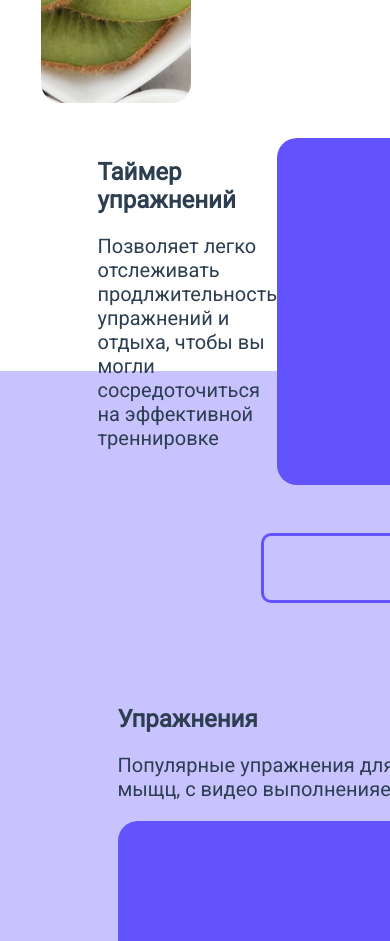
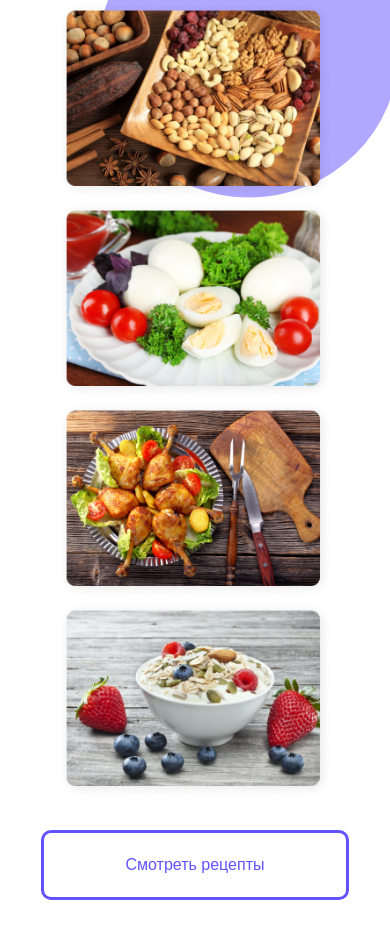
Before and after one commit to IMPOSTOR15/upp-app, a Vue app: page / in a window 390 px wide. Shown: the part 2580-3521 px from the top of the page. Built offline with nearby package versions, Linux system fonts and the light colour scheme.

Commit message:
add pre-adaptive for second, thitd and fourth sliades, footer adaptive

```diff
--- a/src/components/FooterComponent.vue
+++ b/src/components/FooterComponent.vue
@@ -1,21 +1,23 @@
 <template>
   <footer class="footer">
+    <div class="logo-wrapper">
+      <img class="footer-logo" src="@/assets/footerLogo.png" alt="">
+    </div>
     <div class="footer-wrapper">
-      <img class="footer-logo" src="@/assets/footerLogo.png" alt="">
       <div class="footer-column">
         <h4 class="column-toplink">Меню</h4>
-        <p class="column-link">Функционал</p>
-        <p class="column-link">Статьи</p>
+        <p class="column-link">&bull; Функционал</p>
+        <p class="column-link">&bull; Статьи</p>
       </div>
       <div class="footer-column">
         <h4 class="column-toplink">Прочее</h4>
-        <p class="column-link">Политика конфиденциалньости</p>
-        <p class="column-link">Информация о команде</p>
+        <p class="column-link">&bull; Политика конфиденциалньости</p>
+        <p class="column-link">&bull; Информация о команде</p>
       </div>
       <div class="footer-column">
         <h4 class="column-toplink">Помощь</h4>
-        <p class="column-link">Служба поддержки</p>
-        <p class="column-link">Справка</p>
+        <p class="column-link">&bull; Служба поддержки</p>
+        <p class="column-link">&bull; Справка</p>
       </div>
     </div>
   </footer>
@@ -32,19 +34,25 @@
   width: 100%;
   height: 130px;
   background-color: #6253FF;
+  display: flex;
+  flex-direction: row;
+  justify-content: space-around;
+}
+.logo-wrapper {
+  margin: auto 50px;
 }
 .footer-logo {
-  widows: 97px;
+  width: 97px;
   height: 65px;
-  margin: auto 0;
   cursor: pointer;
 }
 .footer-wrapper {
-  height: 130px;
+  width: 1400px;
+  /* height: 130px; */
+  display: flex;
   display: flex;
   flex-direction: row;
   justify-content: space-around;
-  margin: 0 170px;
 }
 .footer-column {
   display: flex;
@@ -64,4 +72,44 @@
   font-weight: lighter;
   cursor: pointer;
 }
+@media (max-width: 1200px) {
+  .footer-wrapper {
+    width: 900px;
+    justify-content: space-between;
+  }
+  .footer-column {
+    margin: 20px;
+  }
+}
+@media (max-width: 980px) {
+  .footer {
+    height: auto;
+    flex-direction: column;
+    justify-content: space-between;
+  }
+  .footer-logo {
+    width: 70px;
+    height: 50px;
+    margin-top: 10px;
+  }
+  .footer-wrapper {
+    width: 100%;
+  }
+  .footer-column {
+    margin-top: 10px;
+    margin: 10px;
+  }
+  .column-toplink {
+    font-size: 12px;
+    margin: 5px 0;
+    text-align: center;
+  }
+  .column-link {
+    font-size: 9px;
+    margin: 7px 0;
+  }
+}
+
+
+
 </style>
--- a/src/components/MainPage/HomeComponent.vue
+++ b/src/components/MainPage/HomeComponent.vue
@@ -1,4 +1,5 @@
 <template>
+<div class="page">
   <div class="main-container">
     <div class="header-container">
       <h1>Мы поможем вам cделать себя лучше</h1>
@@ -20,6 +21,8 @@
   <SecondSlideComponent/>
   <ThirdSlideComponent/>
   <FouthSlideComponent/>
+</div>
+
 
 </template>
 
@@ -40,6 +43,14 @@
 
 <!-- Add "scoped" attribute to limit CSS to this component only -->
 <style scoped>
+
+.page {
+  /* display: flex;
+  margin: 0 auto;
+  flex-direction: column;
+  max-width: 1800px;
+  min-width: 600px; */
+}
 .main-container {
   display: flex;
   flex-direction: row;
--- a/src/components/MainPage/Slides/FourthSlideComponent.vue
+++ b/src/components/MainPage/Slides/FourthSlideComponent.vue
@@ -111,7 +111,7 @@
   display: flex;
   flex-wrap: wrap;
   flex-direction: row;
-  justify-content: space-between;
+  justify-content: space-around;
   margin: 0 10vw;
 }
 .card {
@@ -123,7 +123,8 @@
   text-align: left;
   border-radius: 20px;
   cursor: pointer;
-  margin: 20px 0;
+  margin: 20px 20px;
+  background-color: #fff;
   -webkit-box-shadow: 0px 0px 8px 4px rgba(195, 195, 195, 0.38);
   -moz-box-shadow: 0px 0px 8px 4px rgba(195, 195, 195, 0.38);
   box-shadow: 0px 0px 8px 4px rgba(195, 195, 195, 0.38);
@@ -187,11 +188,24 @@
   left: 0px;
   top: 75%;
   overflow: hidden;
+  z-index: -2;
 }
 .right-circle {
   position: absolute;
   right: 0px;
   top: 5%;
   overflow: hidden;
+  z-index: -2;
+}
+
+@media (max-width: 1200px) {
+  .header-text {
+    margin: 300px 0 50px 0;
+  }
+}
+@media (max-width: 980px) {
+  .header-text {
+    margin: 180px 0 30px 0;
+  }
 }
 </style>
--- a/src/components/MainPage/Slides/SecondSlideComponent.vue
+++ b/src/components/MainPage/Slides/SecondSlideComponent.vue
@@ -127,8 +127,6 @@
   justify-content: center;
   flex-direction: column;
   position: relative;
-  /* max-width: 288px;
-  max-height: 200px; */
   cursor: pointer;
 }
 .card-block {
@@ -209,7 +207,6 @@
   height: 300px;
   bottom: 0px;
   left: 520px;
-
 }
 .smallcircle {
   position: absolute;
@@ -218,4 +215,31 @@
   top: 50px;
   left: -30px;
 }
+
+@media (max-width: 1200px) {
+  .main-wrapper {
+    height: auto;
+    flex-direction: column;
+    margin: 0 auto 70px auto;
+
+  }
+  .left-block {
+    width: 79vw;
+    height: 79vw;
+  }
+  .right-block {
+    margin: 0;
+  }
+  .bigcircle {
+    position: absolute;
+    width: 300px;
+    height: 300px;
+    bottom: 700px;
+    right: -50px;
+    left: auto;
+  }
+}
+@media (max-width: 980px) {
+
+}
 </style>
--- a/src/components/MainPage/Slides/ThirdSlideComponent.vue
+++ b/src/components/MainPage/Slides/ThirdSlideComponent.vue
@@ -50,13 +50,13 @@
   display: flex;
   flex-direction: row;
   justify-content: space-between;
-    width: 50vw;
   margin: 0 auto;
 }
 
 .top-left-block {
   width: 400px;
   text-align: left;
+  margin-right: 100px;
 }
 .header-title {
   font-weight: bold;
@@ -76,7 +76,7 @@
   display: flex;
   flex-direction: row;
   justify-content: space-between;
-    width: 50vw;
+  /* width: 50vw; */
   margin: 120px auto 0 auto;
 }
 
@@ -133,12 +133,67 @@
   position: absolute;
   top: 233px;
   width: 100%;
-    height: 160%;
-    background-repeat: no-repeat;
-    opacity: 0.7;
-    background-image: url(@/assets/mainPageImages/thirdSlide/thirdbg.svg);
+  height: 100%;
+  opacity: 0.5;
+  background-color: #6253FF;
   z-index: -1;
   overflow:hidden;
-    border-radius: 0 0 50vw 50vw;
+}
+
+
+@media (max-width: 1200px) {
+
+}
+@media (max-width: 980px) {
+  .main-wrapper {
+
+    height: auto;
+  }
+  .top-wrapper {
+    flex-direction: column;
+    display: flex;
+    justify-content: center;
+    flex-direction: column;
+    width: 80vw;
+  }
+  .top-left-block {
+    width: 80vw;
+  }
+  .top-right-block {
+    min-width: 80vw;
+  }
+  .bottom-wrapper {
+    width: 80vw;
+    flex-direction: column;
+    margin: 0 auto 0 auto;
+  }
+  .bottom-left-block {
+    display: flex;
+    justify-content: center;
+    flex-direction: column;
+    margin: 30px 0 0 0;
+    width: 100%;
+    text-align: left;
+  }
+  .bottom-right-block {
+    width: 100%;
+  }
+  .bottom-right-block {
+    display: flex;
+    justify-content: center;
+    flex-direction: column;
+    margin: 30px 0 0 0;
+    width: 100%;
+    text-align: left;
+  }
+  .bottom-left-placeholder {
+    width: 100%;
+  }
+  .right-button {
+    margin-top: 50px;
+  }
+  .background-color {
+    height: 90%;
+  }
 }
 </style>
--- a/src/views/HomeView.vue
+++ b/src/views/HomeView.vue
@@ -2,7 +2,7 @@
 
   <div class="home">
     <Navbar/>
-    <HomeComponent/>
+    <HomeComponent class="homepage"/>
     <Footer/>
   </div>
 </template>
@@ -27,6 +27,12 @@
 .home {
   /* max-width: 79vw; */
   margin: 0 auto;
+
 }
 
+/* HomeComponent {
+  max-width: 1800px;
+  min-width: 600px;
+} */
+
 </style>
```
Lines whose indentation alone changed are shown as unchanged.
